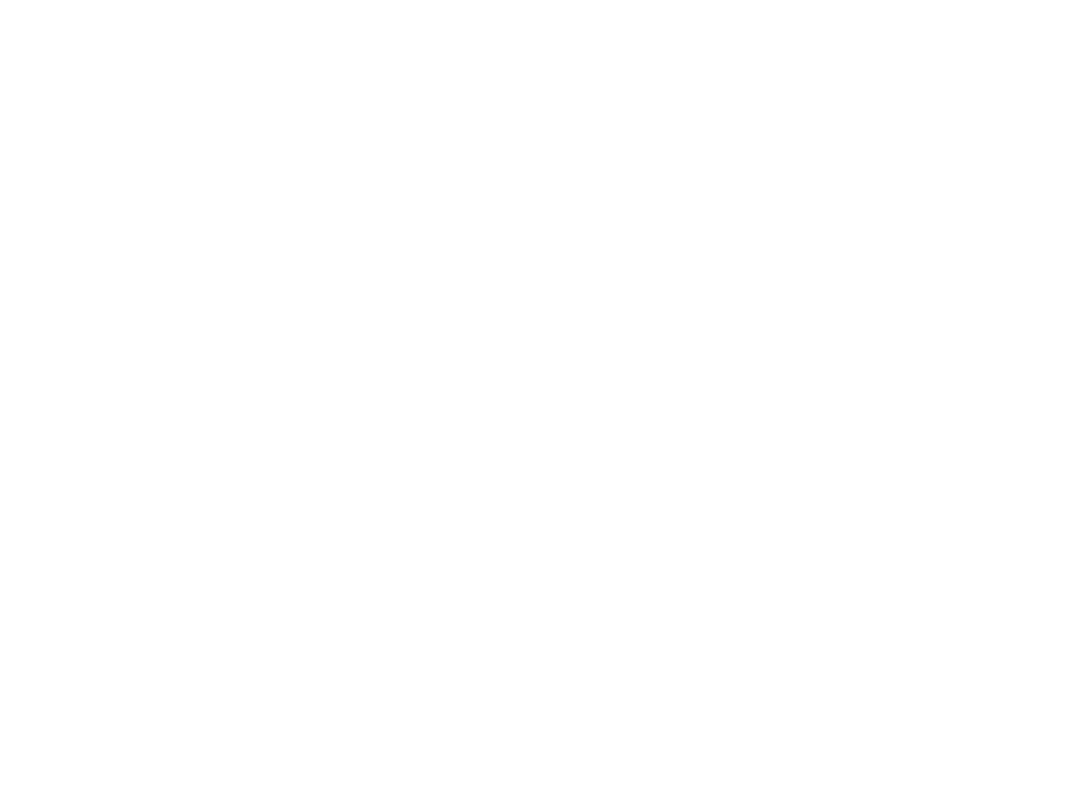
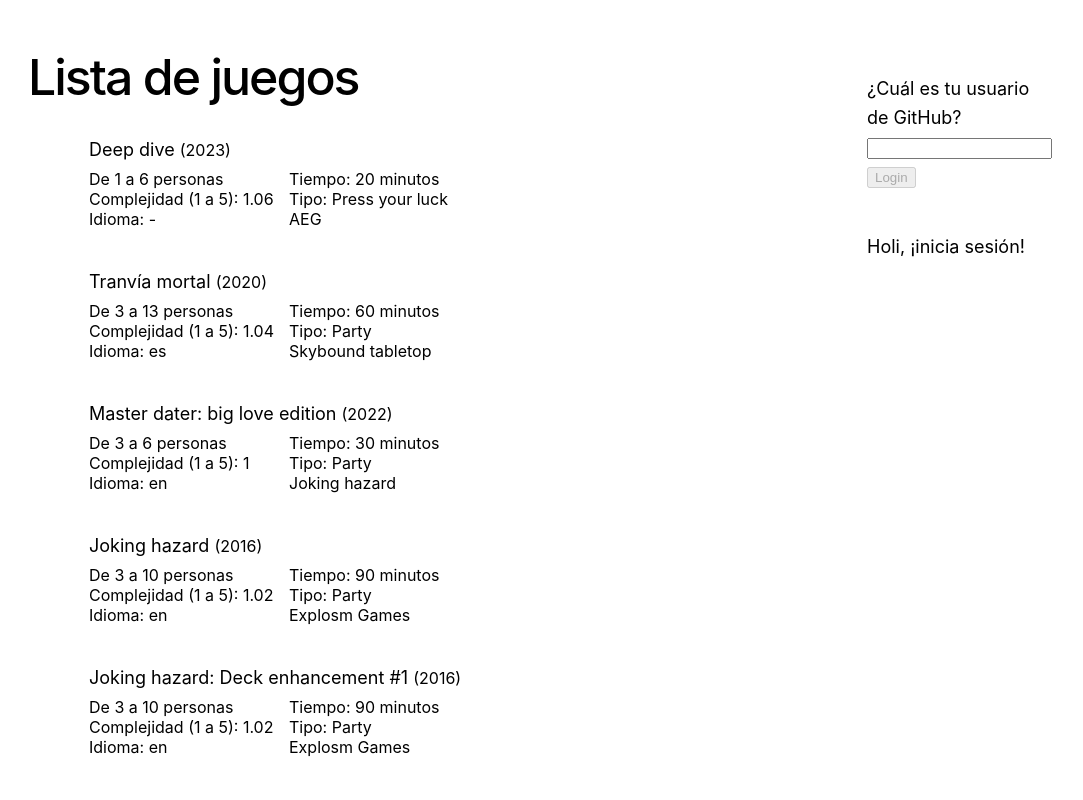
Before and after one commit to 2y2son4/board-games-showcase, an Angular app: page / in a window 1280 px wide. Shown: the top 800 px of the page, without its empty margins (100-1183 px from the left). Built offline with nearby package versions, Linux system fonts and the light colour scheme.

Commit message:
:construction: update app component

```diff
--- a/src/app/app.component.html
+++ b/src/app/app.component.html
@@ -1,12 +1,14 @@
 <main class="main">
   <div class="content">
     <div class="left-side">
+      <h1>Lista de juegos</h1>
+      <app-games></app-games>
+    </div>
+    <div class="divider"></div>
+    <div class="right-side">
+      <app-user></app-user>
+    </div>
 
-    </div>
-    <div class="divider" role="separator" aria-label="Divider"></div>
-    <div class="right-side">
-
-    </div>
   </div>
 </main>
 <router-outlet />
--- a/src/app/app.component.scss
+++ b/src/app/app.component.scss
@@ -36,7 +36,6 @@
 
 h1 {
   font-size: 3.125rem;
-  color: var(--gray-900);
   font-weight: 500;
   line-height: 100%;
   letter-spacing: -0.125rem;
@@ -70,7 +69,7 @@
   display: flex;
   justify-content: space-around;
   width: 100%;
-  max-width: 700px;
+  max-width: 1024px;
   margin-bottom: 3rem;
 }
 
--- a/src/app/app.component.ts
+++ b/src/app/app.component.ts
@@ -1,6 +1,8 @@
 import { CommonModule } from '@angular/common';
 import { Component } from '@angular/core';
 import { RouterOutlet } from '@angular/router';
+import { UserComponent } from '../components/user/user.component';
+import { GamesComponent } from '../components/games/games.component';
 
 // el decorador es una sintaxis y en patrón, que typescript implementa con JS.
 // @Component afecta a la clase AppComponent
@@ -10,10 +12,11 @@
   // si queremos utilizar cualquier componente o cualquier módulo
   // ahora hay que ponerlo en "imports" de la siguiente línea
   // standalone previene mejor el código repetido
-  imports: [CommonModule, RouterOutlet],
+  imports: [CommonModule, RouterOutlet, UserComponent, GamesComponent],
   templateUrl: './app.component.html',
   styleUrl: './app.component.scss',
 })
 export class AppComponent {
   title = 'Angular 17 Playground';
+  city = 'Madrid';
 }
--- a/src/styles.scss
+++ b/src/styles.scss
@@ -1,5 +1,7 @@
-// :root {
-// }
+/* :root es un pseudo elemento, que se refiere a la raíz del elemento.
+Está por encima de 'body' y 'html' */
 
-// body {
-// }
+:root {
+  color-scheme: light dark;
+  // color-scheme indica al navegador cuáles son los colores que tiene que renderizar por defecto
+}
```
